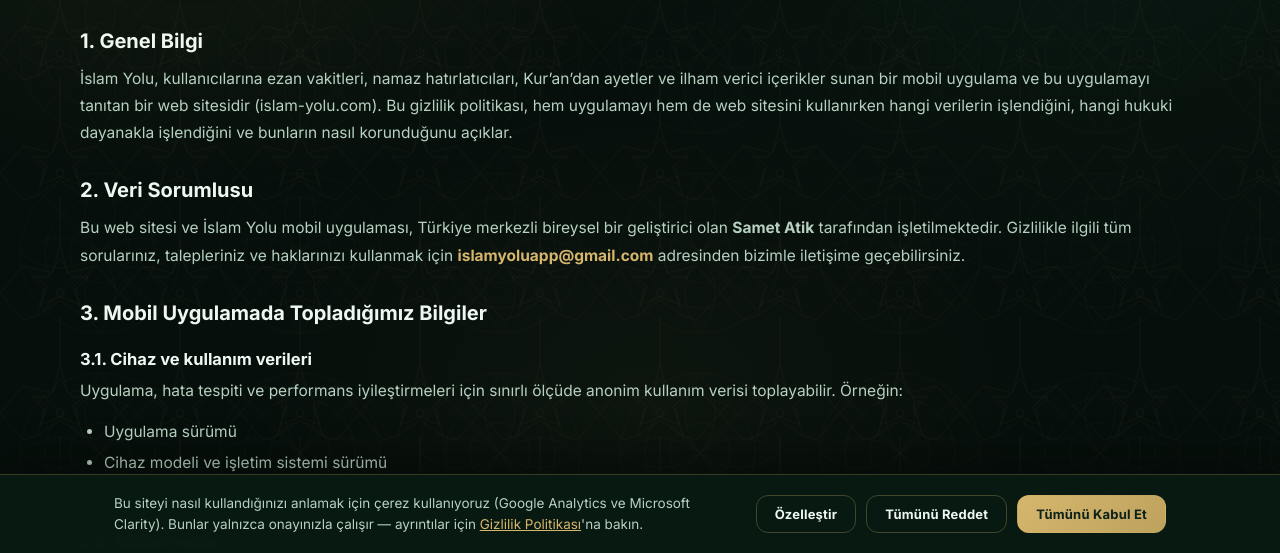
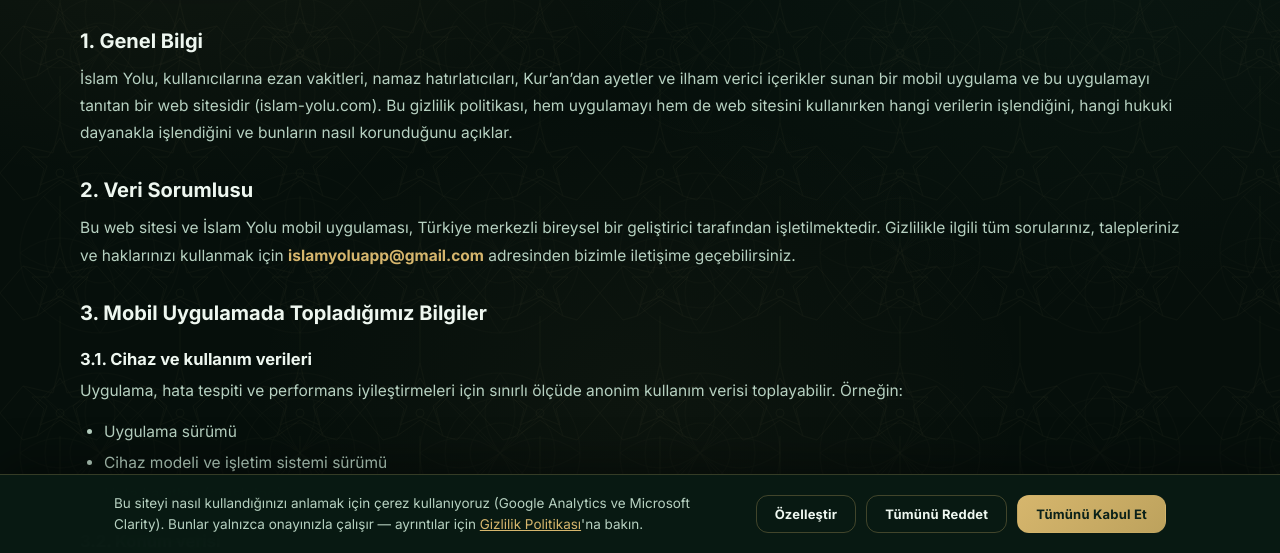
Before and after one commit to Attic0707/islamYoluWebsite, a website: page privacy.html in a window 1280 px wide. Shown: the part 247-800 px from the top of the page. Drawn offline with Linux system fonts and the light colour scheme.

Commit message:
privacy policy update

```diff
--- a/privacy.html
+++ b/privacy.html
@@ -71,8 +71,8 @@
         <h2>2. Veri Sorumlusu</h2>
         <p>
           Bu web sitesi ve İslam Yolu mobil uygulaması, Türkiye merkezli bireysel bir
-          geliştirici olan <strong>Samet Atik</strong> tarafından işletilmektedir. Gizlilikle
-          ilgili tüm sorularınız, talepleriniz ve haklarınızı kullanmak için
+          geliştirici tarafından işletilmektedir. Gizlilikle ilgili tüm sorularınız,
+          talepleriniz ve haklarınızı kullanmak için
           <a href="mailto:islamyoluapp@gmail.com">islamyoluapp@gmail.com</a> adresinden
           bizimle iletişime geçebilirsiniz.
         </p>
```
Also changed, not shown: en/privacy.html (+1 -1 lines).
